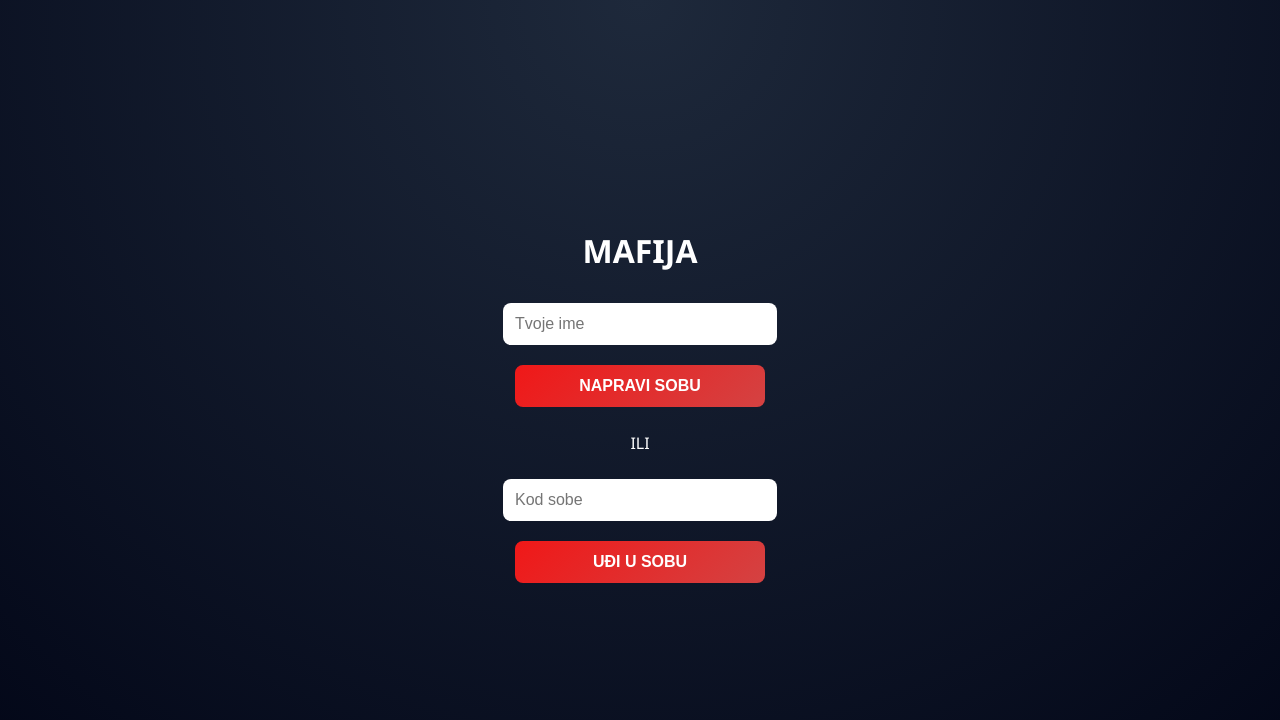
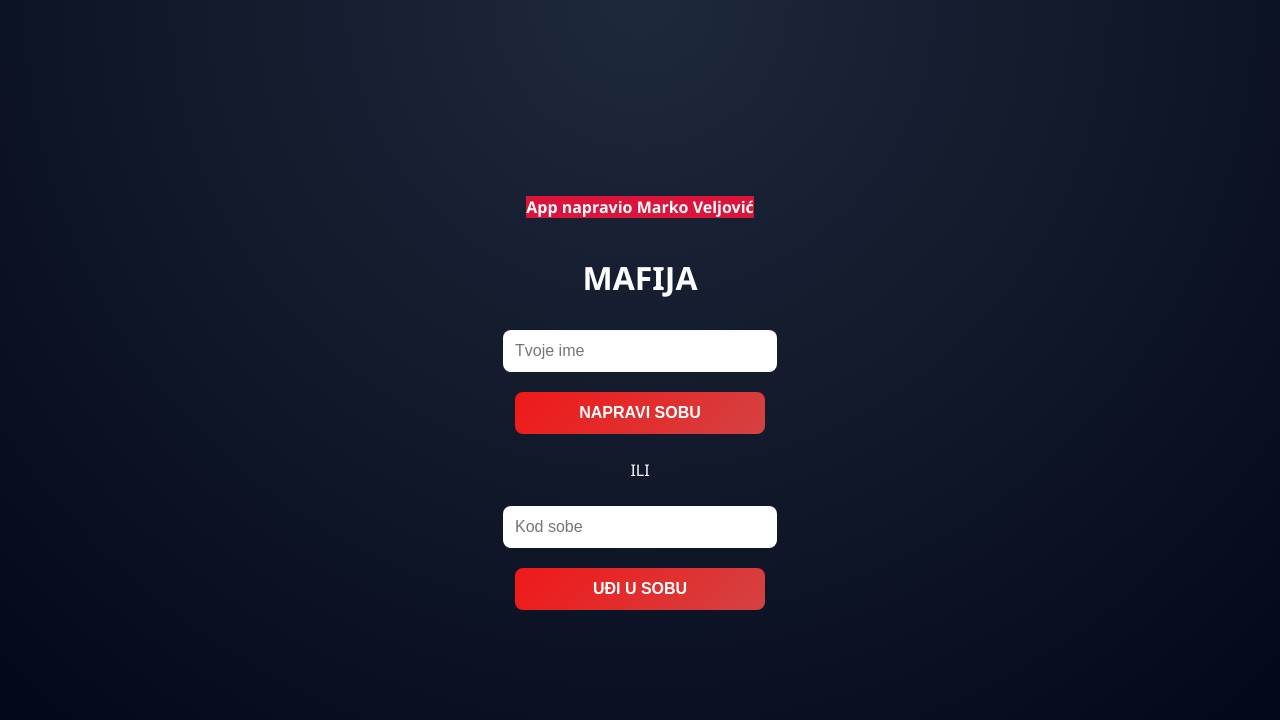
Before and after one commit to MafijaApp/MafijaApp, a website: page public/index.html in a window 1280 px wide. Drawn offline with nearby package versions, Linux system fonts and the light colour scheme; no server answers.

Commit message:
Update index.html

```diff
--- a/public/index.html
+++ b/public/index.html
@@ -9,7 +9,7 @@
     <meta name="theme-color" content="#f01818">
 </head>
 <body>
-
+    <h3>App napravio Marko Veljović</h3>
     <div id="home" class="screen">
         <h1>MAFIJA</h1>
         <input type="text" id="playerName" placeholder="Tvoje ime">
@@ -49,4 +49,5 @@
     <script src="/socket.io/socket.io.js"></script>
     <script src="client.js"></script>
 </body>
+
 </html>
```
